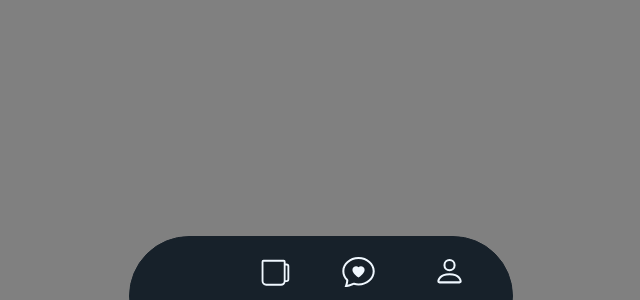
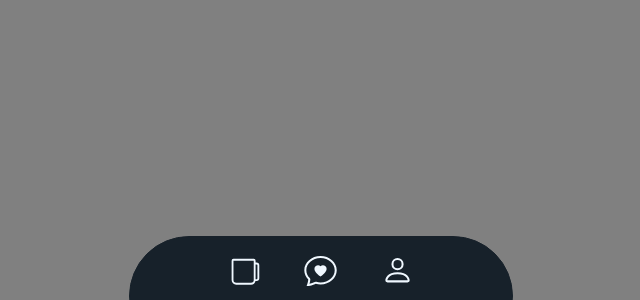
Before and after one commit to icantluvv/siteliketg.github.io, a plain HTML site: page index.html in a window 1280 px wide. Shown: the part 500-800 px from the top of the page, without its empty margins (319-959 px from the left). Drawn offline with nearby package versions, Linux system fonts and the light colour scheme.

Commit message:
Add files via upload

```diff
--- a/css/acc.css
+++ b/css/acc.css
@@ -15,20 +15,20 @@ body {
 
 #mess {
     position: absolute;
-    left: calc(50% - 15px);
-    top: calc(28% - 15px);
+    left: calc(50% - 13.75%);
+    top: calc(28% - 13.75%);
 }
 
 #acc {
     position: absolute;
-    left: 70%;
-    top: calc(28% - 15px);
+    left: calc(70% - 13.75%);
+    top: calc(28% - 13.75%);
 }
 
 #new {
     position: absolute;
-    left: 24%;
-    top: calc(28% - 12px);
+    left: calc(30% - 13.75%);
+    top: calc(28% - 11.25%);
 }
 
 #so {
--- a/css/main.css
+++ b/css/main.css
@@ -15,20 +15,20 @@ body {
 
 #mess {
     position: absolute;
-    left: calc(50% - 15px);
-    top: calc(28% - 15px);
+    left: calc(50% - 13.75%);
+    top: calc(28% - 13.75%);
 }
 
 #acc {
     position: absolute;
-    left: 70%;
-    top: calc(28% - 15px);
+    left: calc(70% - 13.75%);
+    top: calc(28% - 13.75%);
 }
 
 #new {
     position: absolute;
-    left: 24%;
-    top: calc(28% - 12px);
+    left: calc(30% - 13.75%);
+    top: calc(28% - 11.25%);
 }
 
 #so {
--- a/css/mess.css
+++ b/css/mess.css
@@ -15,20 +15,20 @@ body {
 
 #mess {
     position: absolute;
-    left: calc(50% - 15px);
-    top: calc(28% - 15px);
+    left: calc(50% - 13.75%);
+    top: calc(28% - 13.75%);
 }
 
 #acc {
     position: absolute;
-    left: 70%;
-    top: calc(28% - 15px);
+    left: calc(70% - 13.75%);
+    top: calc(28% - 13.75%);
 }
 
 #new {
     position: absolute;
-    left: 24%;
-    top: calc(28% - 12px);
+    left: calc(30% - 13.75%);
+    top: calc(28% - 11.25%);
 }
 
 #so {
```
